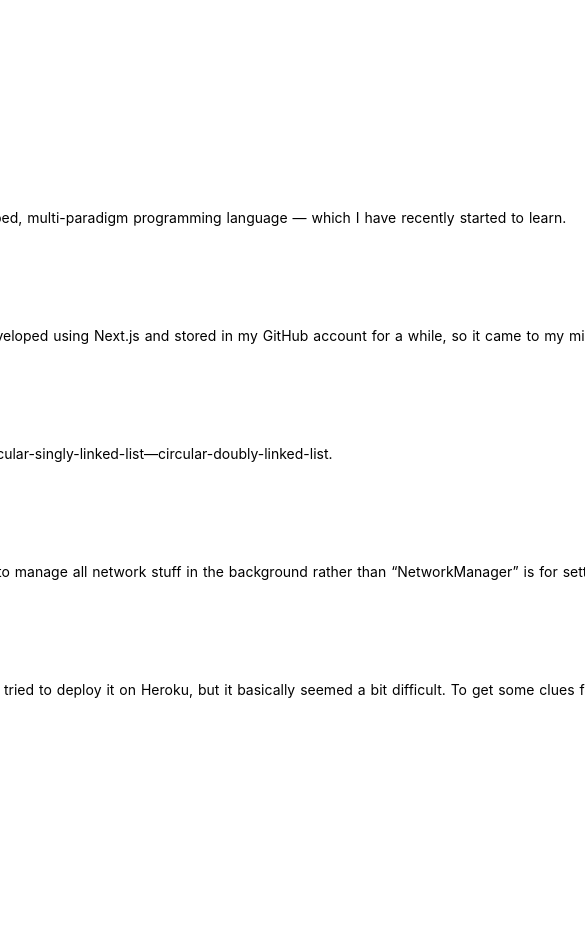
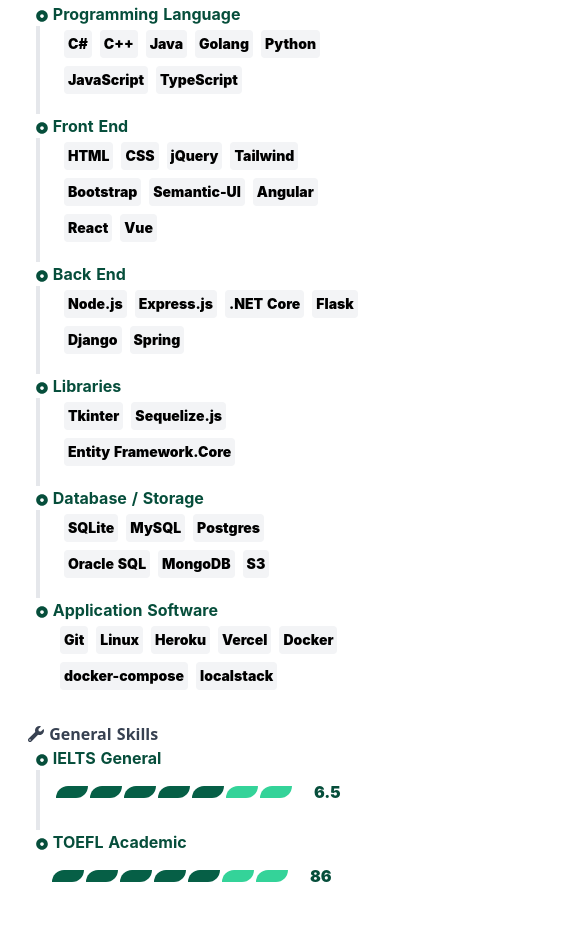
Before and after one commit to hooman734/cv-new, a Nuxt app: page / in a window 390 px wide. Shown: the part 2284-3212 px from the top of the page, 585 px wide, since content can reach past the window. Before the commit the page ends 3008 px from the top, so only its background shows below. Built offline with nearby package versions, Linux system fonts and the light colour scheme.

Commit message:
some progress

```diff
--- a/components/ArticleCp.vue
+++ b/components/ArticleCp.vue
@@ -1,5 +1,5 @@
 <template>
-<div class="container rounded-3xl h-auto w-max md:w-1/3 xl:w-1/4 h-auto p-3 m-3">
+<div class="container rounded-3xl h-auto w-1/2 md:w-1/3 xl:w-1/4 h-auto p-3 m-3">
   <div class="flex flex-col flex-wrap">
     <a target="_blank" v-bind:href="link">
       <p class="font-bold font-sans">{{topic}}</p>
--- a/components/MainPanel.vue
+++ b/components/MainPanel.vue
@@ -243,7 +243,7 @@
               <font-awesome-icon icon="pen-nib"/>
               Articles
             </p>
-            <div class="flex flex-row flex-wrap justify-start content-evenly ml-2 md:ml-9">
+            <div class="flex flex-row flex-wrap justify-center md:justify-start content-evenly ml-2 md:ml-9">
               <article-cp topic="Experience With F#" link="https://hesamyan.medium.com/experience-with-f-618118e99408"
                           date="Mar 3 - 2021">
                 <div class="cursor-help">Here I am going to share my experience with F# — the functional-first,
--- a/pages/index.vue
+++ b/pages/index.vue
@@ -13,7 +13,7 @@
       <div class="flex-initial mx-4 md:mx-10 lg:w-1/6">
         <side-panel></side-panel>
       </div>
-      <div class="flex-1 w-screen mx-4 md:w-5/6">
+      <div class="flex-1 mx-4 md:w-5/6">
         <main-panel></main-panel>
       </div>
     </div>
```
